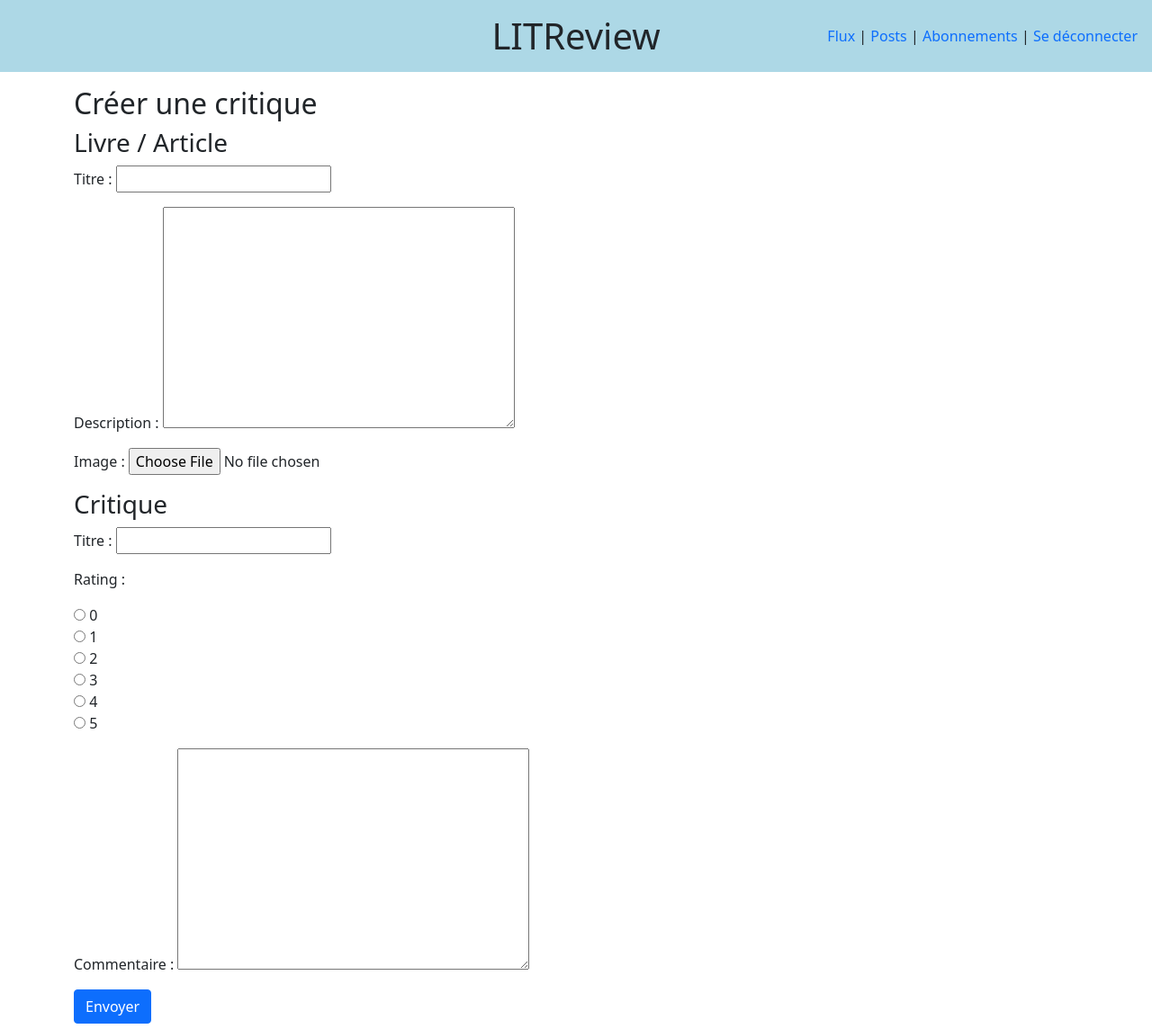
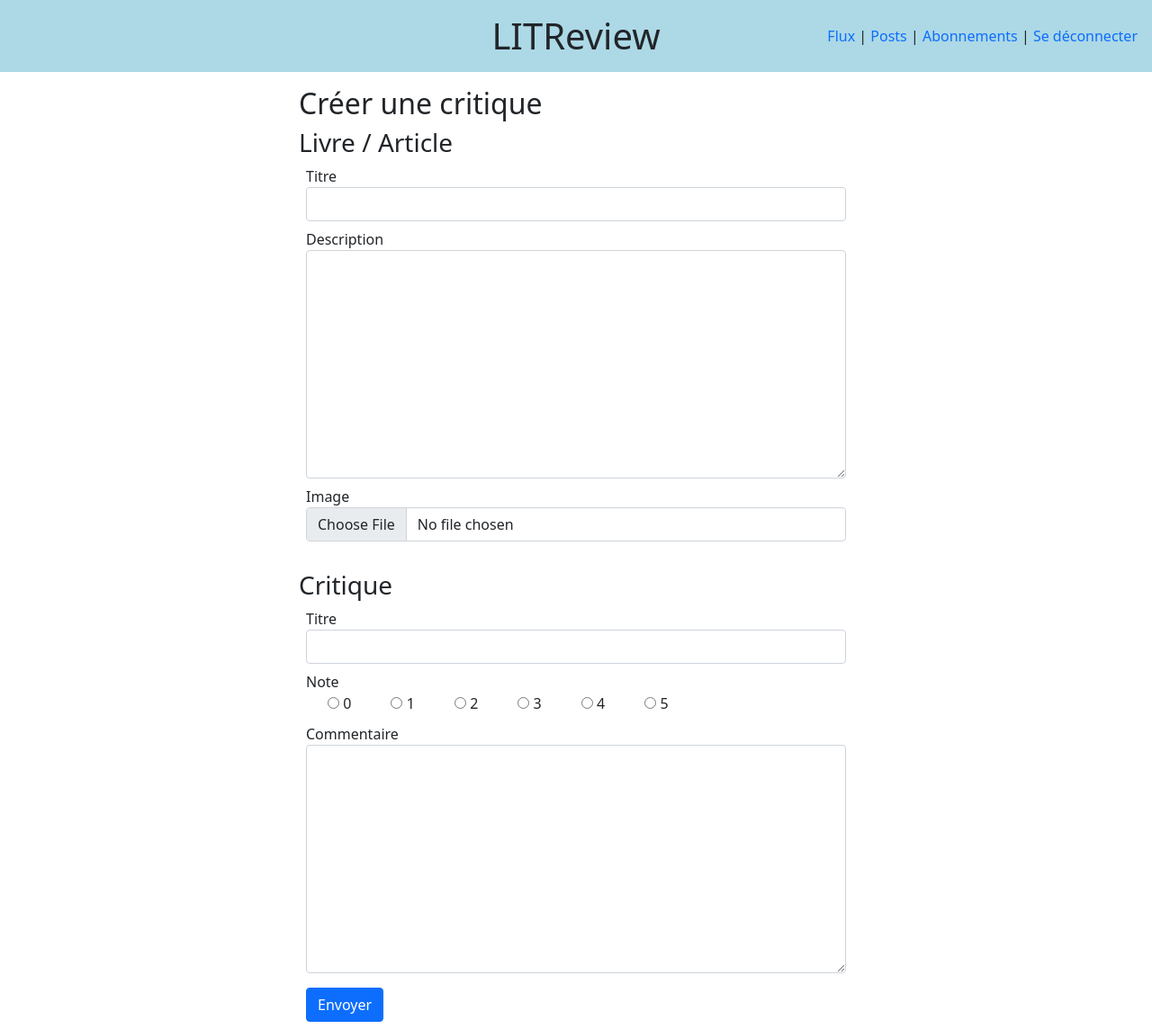
Before and after one commit to rducrot/litreview, a Django app: page /review/create/ in a window 1280 px wide. Shown: the whole page at 90% size. Run offline with Django 4.2, Linux system fonts and the light colour scheme; a user stored in the database is signed in; some libraries are stand-ins or nearby versions.

Commit message:
Gestion des Forms avec widget tweaks

```diff
--- a/litreview/settings.py
+++ b/litreview/settings.py
@@ -37,6 +37,7 @@ INSTALLED_APPS = [
     'django.contrib.sessions',
     'django.contrib.messages',
     'django.contrib.staticfiles',
+    'widget_tweaks',
     'authentication',
     'review',
 ]
--- a/requirements.txt
+++ b/requirements.txt
@@ -1,4 +1,5 @@
 asgiref==3.5.2
 Django==4.1.3
+django-widget-tweaks==1.4.12
 Pillow==9.3.0
 sqlparse==0.4.3
--- a/review/forms.py
+++ b/review/forms.py
@@ -10,16 +10,15 @@ class TicketForm(forms.ModelForm):
 
 
 class ReviewForm(forms.ModelForm):
+
     class Meta:
         model = models.Review
         fields = ['headline', 'rating', 'body']
-
-    choices = (
-        ('0', 0), ('1', 1), ('2', 2),
-        ('3', 3), ('4', 4), ('5', 5),
-    )
-    rating = forms.ChoiceField(widget=forms.RadioSelect(),
-                               choices=choices)
+        choices = (
+            ('0', 0), ('1', 1), ('2', 2),
+            ('3', 3), ('4', 4), ('5', 5),
+        )
+        widgets = {'rating': forms.RadioSelect(choices=choices)}
 
 
 class UserFollowsForm(forms.ModelForm):
--- a/review/templates/review/following.html
+++ b/review/templates/review/following.html
@@ -9,8 +9,10 @@
     </form>
     <h2>Abonnements</h2>
     {% for user_follows in followed_users %}
-        <p>{{ user_follows.followed_user.username }}</p>
-        <a href="{% url 'unfollow' user_follows.id %}" class="btn btn-danger">Supprimer</a>
+        <div class="d-flex p-2 justify-content-between">
+            <span>{{ user_follows.followed_user.username }}</span>
+            <a href="{% url 'unfollow' user_follows.id %}" class="btn btn-danger">Supprimer</a>
+        </div>
     {% endfor %}
     <h2>Abonnés</h2>
     {% for user_follows in following_users %}
--- /dev/null
+++ b/review/templates/review/partials/review_form_snippet.html
@@ -0,0 +1,20 @@
+{% load widget_tweaks %}
+
+{% for field in form.visible_fields %}
+  <div class="form-group m-2">
+      <label for="{{ field.id_for_label }}">{{ field.label }}</label>
+      </br>
+      {% if field.name == 'rating' %}
+        {% for choice in field %}
+          <div class="form-check form-check-inline">
+            {{ choice }}
+          </div>
+        {% endfor %}
+      {% else %}
+         {{ field|add_class:'form-control' }}
+      {% endif %}
+    {% for error in field.errors %}
+      <span class="help-block">{{ error }}</span>
+    {% endfor %}
+  </div>
+{% endfor %}
--- /dev/null
+++ b/review/templates/review/partials/ticket_form_snippet.html
@@ -0,0 +1,11 @@
+{% load widget_tweaks %}
+
+{% for field in form.visible_fields %}
+  <div class="form-group m-2">
+    <label for="{{ field.id_for_label }}">{{ field.label }}</label>
+    {{ field|add_class:'form-control' }}
+    {% for error in field.errors %}
+      <span class="help-block">{{ error }}</span>
+    {% endfor %}
+  </div>
+{% endfor %}
--- a/review/templates/review/review_create.html
+++ b/review/templates/review/review_create.html
@@ -6,8 +6,8 @@
     {% include 'review/partials/ticket_snippet.html' %}
 
     <form method="post" enctype="multipart/form-data">
-        {{ form.as_p }}
+        {% include 'review/partials/review_form_snippet.html' %}
         {% csrf_token %}
-        <button type="submit" class="btn btn-primary">Envoyer</button>
+        <button type="submit" class="btn btn-primary m-2">Envoyer</button>
     </form>
 {% endblock %}
--- a/review/templates/review/ticket_and_review_create.html
+++ b/review/templates/review/ticket_and_review_create.html
@@ -3,10 +3,11 @@
 <h2>Créer une critique</h2>
 <form method="post" enctype="multipart/form-data">
     <h3>Livre / Article</h3>
-    {{ ticket_form.as_p }}
+    {% include 'review/partials/ticket_form_snippet.html' with form=ticket_form %}
+    </br>
     <h3>Critique</h3>
-    {{ review_form.as_p }}
+    {% include 'review/partials/review_form_snippet.html' with form=review_form %}
     {% csrf_token %}
-    <button type="submit" class="btn btn-primary">Envoyer</button>
+    <button type="submit" class="btn btn-primary m-2">Envoyer</button>
 </form>
 {% endblock %}
--- a/review/templates/review/ticket_create.html
+++ b/review/templates/review/ticket_create.html
@@ -2,8 +2,8 @@
 {% block content %}
 <h2>Créer un ticket</h2>
 <form method="post" enctype="multipart/form-data">
-    {{ form.as_p }}
+    {% include 'review/partials/ticket_form_snippet.html' %}
     {% csrf_token %}
-    <button type="submit" class="btn btn-primary">Envoyer</button>
+    <button type="submit" class="btn btn-primary m-2">Envoyer</button>
 </form>
 {% endblock %}
--- a/review/templates/review/ticket_update.html
+++ b/review/templates/review/ticket_update.html
@@ -2,8 +2,8 @@
 {% block content %}
     <h2>Modifier votre ticket</h2>
     <form method="post" enctype="multipart/form-data">
-        {{ form.as_p }}
+        {% include 'review/partials/ticket_form_snippet.html' %}
         {% csrf_token %}
-        <button type="submit" class="btn btn-primary">Envoyer</button>
+        <button type="submit" class="btn btn-primary m-2">Envoyer</button>
     </form>
 {% endblock %}
--- a/review/views.py
+++ b/review/views.py
@@ -162,13 +162,20 @@ def review_create(request, ticket_id):
 def review_update(request, review_id):
     review = get_object_or_404(models.Review, id=review_id)
     form = forms.ReviewForm(instance=review)
+    hide_review_button = True
+
     if request.method == 'POST':
         form = forms.ReviewForm(request.POST, instance=review)
         if form.is_valid():
             form.save()
             return redirect('user-posts')
+    context = {
+        'form': form,
+        'review': review,
+        'hide_review_button': hide_review_button,
+    }
     return render(request, 'review/review_update.html',
-                  context={'form': form})
+                  context=context)
 
 
 @login_required
--- a/templates/base.html
+++ b/templates/base.html
@@ -22,7 +22,7 @@
             {% endif %}
         </nav>
     </header>
-    <div class="container">{% block content %}{% endblock content %}</div>
+    <div class="container w-50">{% block content %}{% endblock content %}</div>
 </body>
 <script src="https://cdn.jsdelivr.net/npm/bootstrap@5.0.2/dist/js/bootstrap.bundle.min.js"
         integrity="sha384-MrcW6ZMFYlzcLA8Nl+NtUVF0sA7MsXsP1UyJoMp4YLEuNSfAP+JcXn/tWtIaxVXM" crossorigin="anonymous"></script>
```
Also changed, not shown: review/templates/review/partials/review_snippet.html (+9 -5 lines), review/templates/review/partials/ticket_snippet.html (+7 -3 lines), review/templates/review/review_update.html (+5 -2 lines), db.sqlite3.
